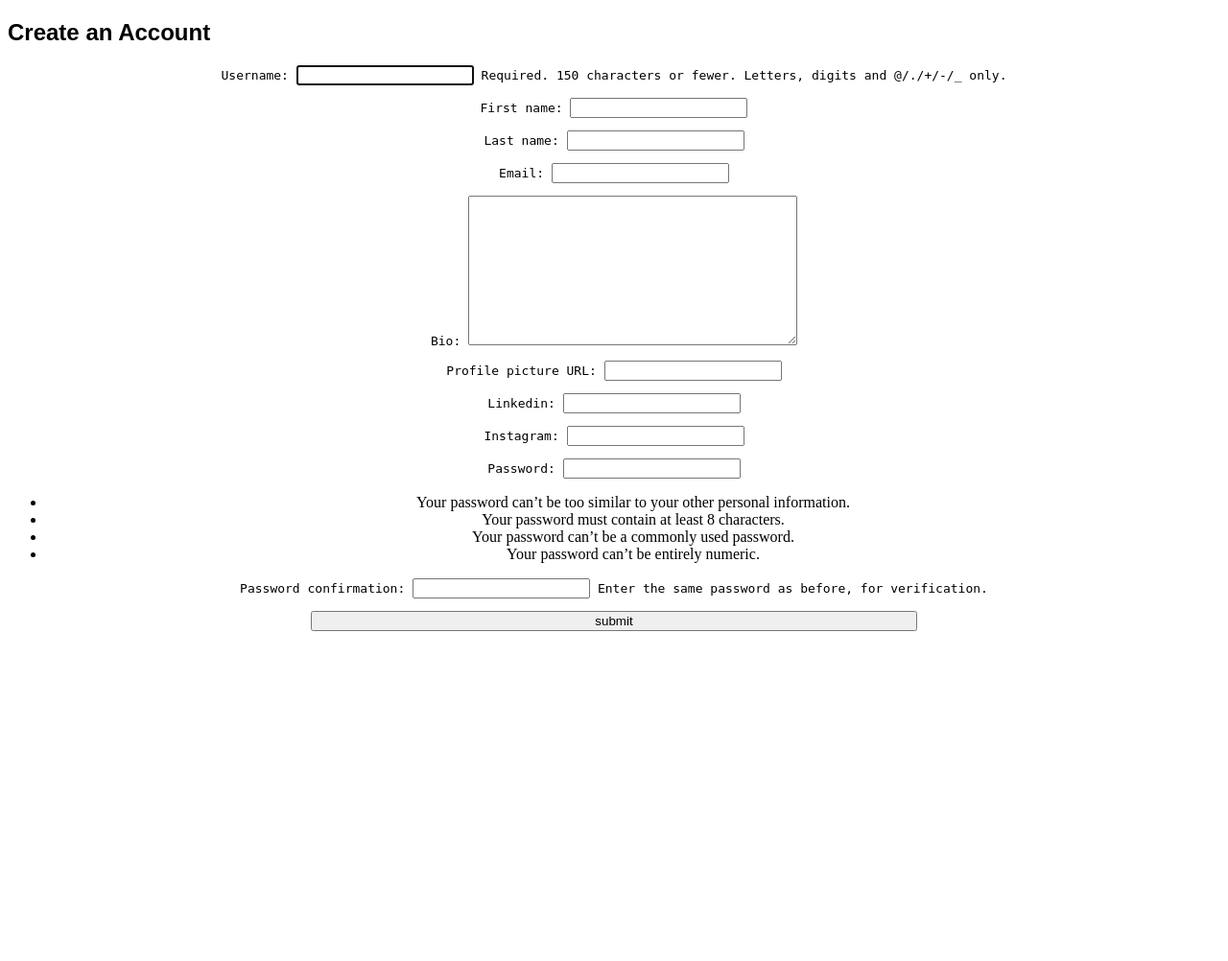
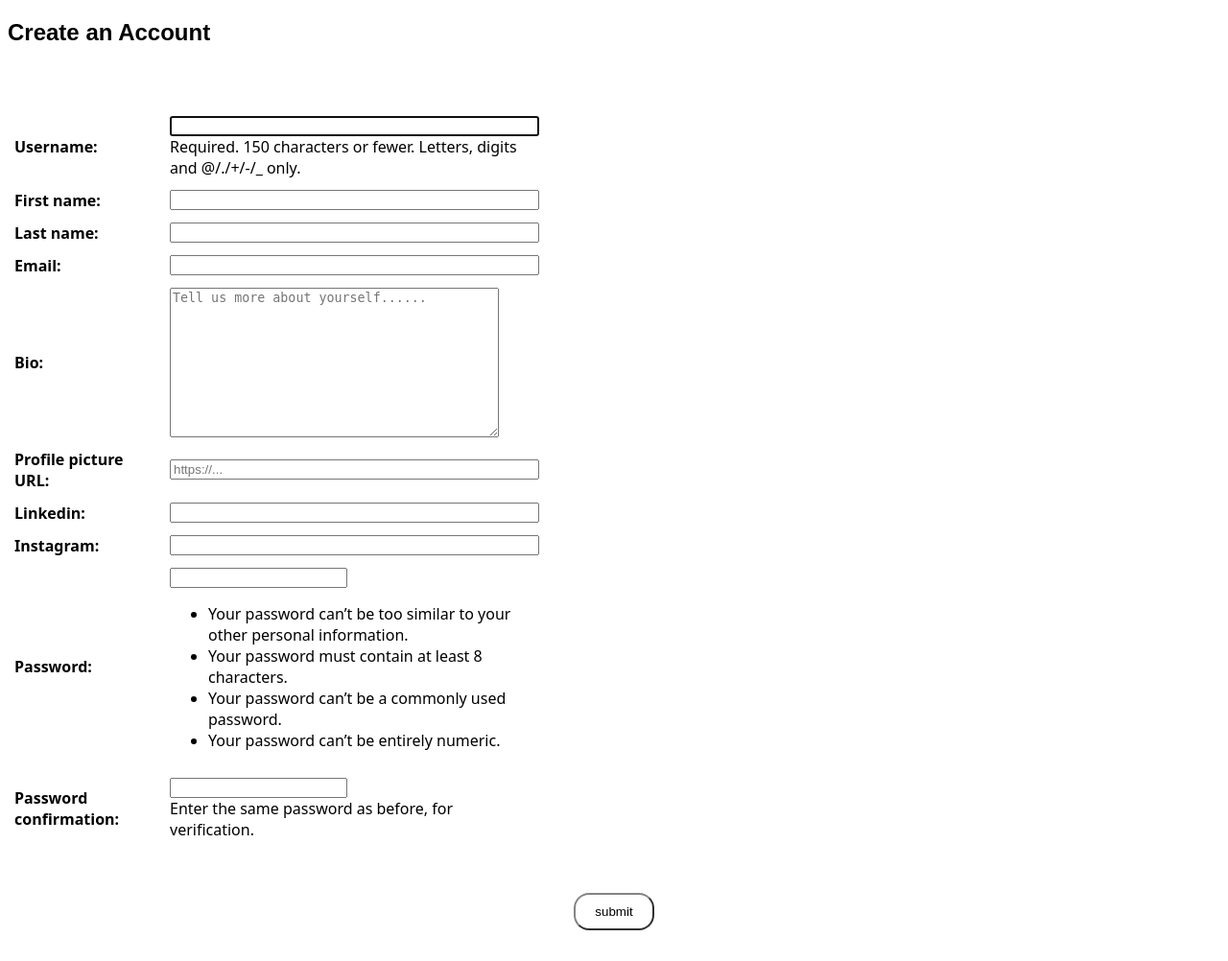
Before and after one commit to sue-lim/she-codes-django-news-project, a Django app: page /users/create-account/ in a window 1280 px wide. Shown: the part 87-1089 px from the top of the page at 96% size. Before the commit the page ends 745 px from the top, so only its background shows below. Run offline with Django 4.2, Linux system fonts and the light colour scheme; parts of the project's set-up code (start-up, migrations or seed data) failed here and were passed over; some web fonts are replaced.

Commit message:
Commit to GIT Cloud

```diff
--- a/she_codes_news/news/templates/news/storyCard.html
+++ b/she_codes_news/news/templates/news/storyCard.html
@@ -38,7 +38,7 @@
         <div class="story-card-text">
             <h3>{{ story.title }}</h3>
             <h4>♥ by... {{ story.author }}</h4>
-            <h4>{{ story.pub_date }}</h4>
+            <h4>(+) {{ story.pub_date }}</h4>
         </div>
     </a>
 </div>
--- a/she_codes_news/she_codes_news/settings.py
+++ b/she_codes_news/she_codes_news/settings.py
@@ -41,7 +41,11 @@ INSTALLED_APPS = [
     'django.contrib.messages',
     'django.contrib.staticfiles',
     'users.apps.UsersConfig',
+    'crispy_forms',
 ]
+
+CRISPY_TEMPLATE_PACK = 'bootstrap4'
+
 AUTH_USER_MODEL = 'users.CustomUser'
 
 MIDDLEWARE = [
--- a/she_codes_news/static/styles.css
+++ b/she_codes_news/static/styles.css
@@ -72,14 +72,41 @@ a, p {
     box-shadow: 0 12px 16px 0 rgba(0,0,0,0.24),0 17px 50px 0 rgba(0,0,0,0.19);
 }
 .button1 {
+    background-color: rgb(255, 255, 255);
+    border-color: rgb(133, 130, 130);
+    color: black;
+    padding: 10px 20px;
     text-align: center;
-    width: 50%;}
+    text-decoration: none;
+    display: inline-block;
+    margin: 4px 2px;
+    cursor: pointer;
+    border-radius: 16px;
+  }
 
-
-.create-form-class{
+/* tables used to format forms as forms in DJANGO can't be formatted unless installing bootstrap */
+table{
+    text-align: left;
+}
+th, td {
+    padding: 5px;
+}
+tbody>tr>:nth-child(2){
+    width:200px;
+    text-align:left;
+}
+tbody>tr>:nth-child(1){
+    width:150px;
+    text-align:left;
+}
+.form_area {
+    font-family: system-ui, -apple-system, BlinkMacSystemFont, 'Segoe UI', Roboto, Oxygen, Ubuntu, Cantarell, 'Open Sans', 'Helvetica Neue', sans-serif;
+    padding-top: 10px;
+    padding-bottom: 20px;
+    border: 1px outset rgb();
+    background-color: rgb();
     text-align: center;
-
-}
+  }
 
 .profile-card-image img{
     width: 10%;
--- a/she_codes_news/users/forms.py
+++ b/she_codes_news/users/forms.py
@@ -9,12 +9,18 @@ class CustomUserCreationForm(UserCreationForm):
         model = CustomUser
         fields = ['username','first_name', 'last_name',  'email', 'bio' , 'profile_picture', 'linkedin', 'instagram' ]
 
+        widgets = {
+            'username' : forms.TextInput({'size': '45','size': '45','placeholder' : ''}),
+            'first_name' : forms.TextInput({'size': '45','size': '45','placeholder' : ''}),
+            'last_name' : forms.TextInput({'size': '45','size': '45','placeholder' : ''}),
+            'bio' : forms.Textarea({'size': '45','placeholder' : 'Tell us more about yourself......'}),
+            'profile_picture' : forms.URLInput({'size': '45','placeholder' : 'https://...'}),
+            'email' : forms.TextInput({'size': '45','size': '45','placeholder' : ''}),
+            'linkedin' : forms.TextInput({'size': '45','size': '45','placeholder' : ''}),
+            'instagram' : forms.TextInput({'size': '45','size': '45','placeholder' : ''}),
+            }
+
 class CustomUserChangeForm(UserChangeForm):
     class Meta:
         model = CustomUser
         fields = ['username','first_name', 'last_name',  'email', 'bio' , 'profile_picture']
-
-
-class UserInfoForm(forms.Form):
-    name = forms.CharField(widget=forms.TextInput(attrs={'placeholder': 'Name', 'style': 'width: 300px;', 'class': 'form-control'}))
-    email = forms.EmailField(widget=forms.EmailInput(attrs={'placeholder' :'Email', 'style': 'width: 300px;', 'class': 'form-control'}))
--- a/she_codes_news/users/templates/users/createAccount.html
+++ b/she_codes_news/users/templates/users/createAccount.html
@@ -1,18 +1,28 @@
 {% extends "base.html" %}
-{% comment %} CREATE A NEW ACCOUNT {% endcomment %}
-{% comment %} CREATE A NEW ACCOUNT {% endcomment %}
+{% comment %} CREATE A NEW STORY {% endcomment %}
+{% comment %} CREATE A NEW STORY {% endcomment %}
 {%load static%}
-{% comment %} {% block stylesheets %} {% endcomment %}
-<link rel="stylesheet" type="text/css" href="{% static '.\static\news\news.css' %}
-{% comment %} {% endblock %} {% endcomment %}
+{% block stylesheets %}
+<link rel="stylesheet" type="text/css" href="{% static '.\static\news\news.css' %}">
+{% endblock %}
 
 {% block content %}
 
+
 <h2>Create an Account</h2>
 
-<form class="create-form-class" action="" method="post">
-    {% csrf_token %}
-    {{ form.as_p }}
-    <input class="button1" type="submit" value="submit">
-</form>
+<br></br>
+<div class ='form_area'>
+    <table>
+        <form method="post">
+            {% csrf_token %}
+            {{ form.as_table }}
+    </table>
+    <br></br>
+<input class="button1" type="submit" value="submit">
+
+</div>
+
+
+
 {% endblock %}
--- a/she_codes_news/users/views.py
+++ b/she_codes_news/users/views.py
@@ -18,9 +18,6 @@ class ProfileView(generic.DetailView):
     model = CustomUser
     template_name = 'users/profile.html'
 
-
-
-
 class EditAccountView(generic.UpdateView):
     form_class = CustomUserChangeForm
     model = CustomUser
```
Also changed, not shown: she_codes_news/news/forms.py (+11 -3 lines), she_codes_news/news/templates/news/createStory.html (+14 -7 lines), she_codes_news/users/templates/registration/login.html (+11 -6 lines), she_codes_news/news/static/news/styles.css (renamed from she_codes_news/news/static/news/news.css).
